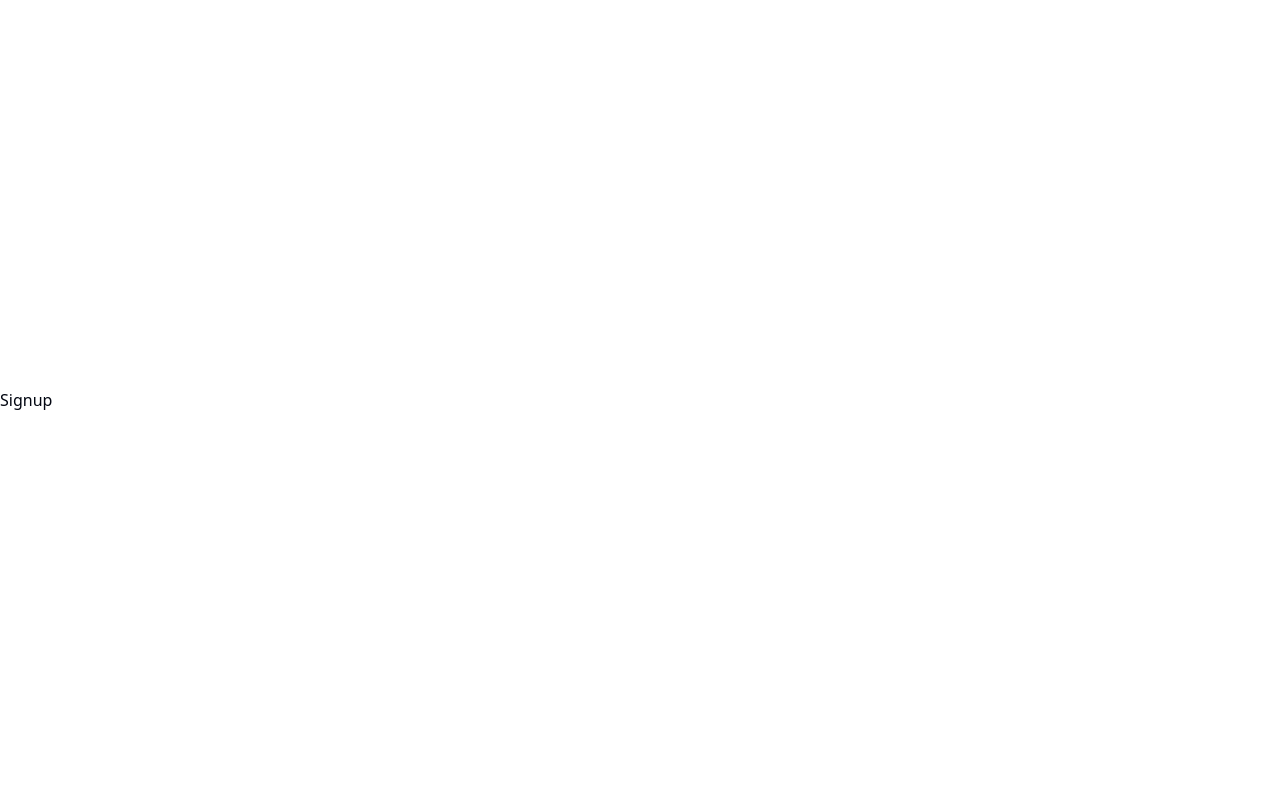
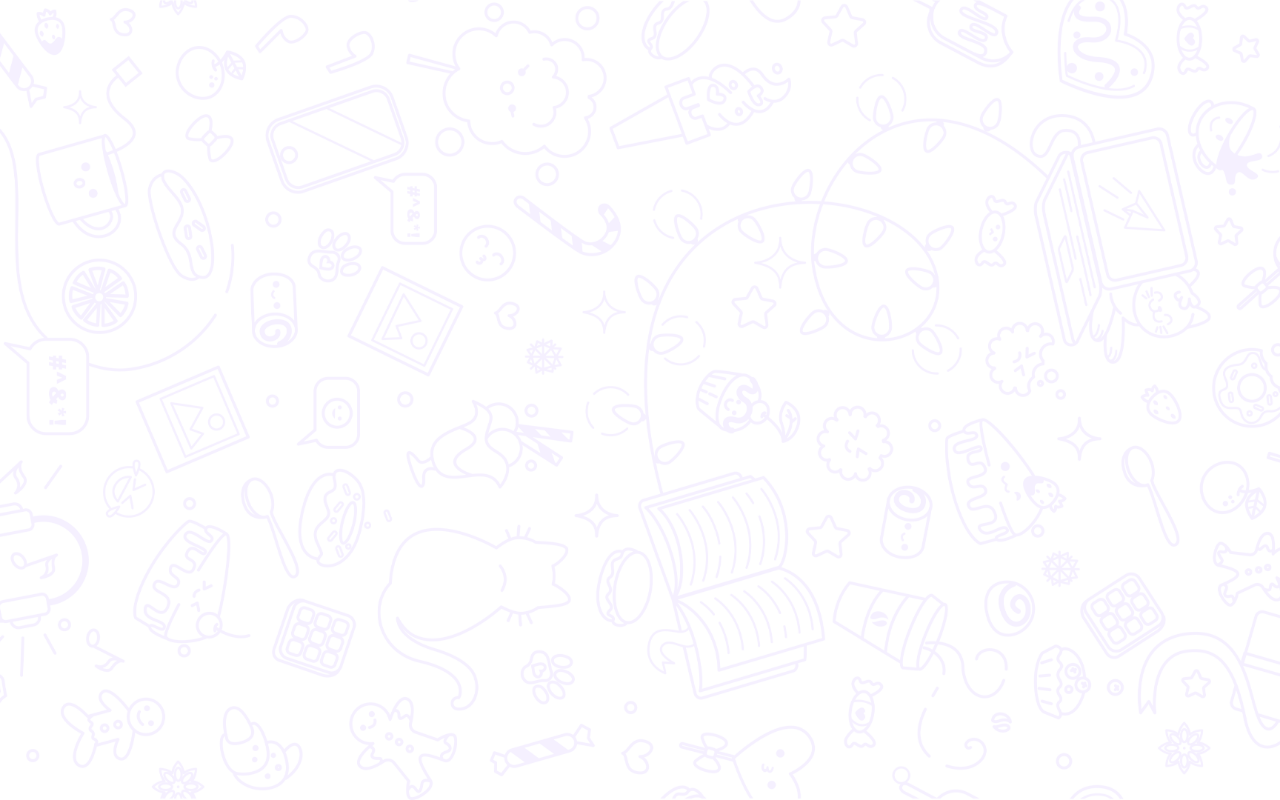
Before and after one commit to OshithRoshantha/Vibez-client, a React (Vite) app: page /Signup in a window 1280 px wide. Built offline with nearby package versions, Linux system fonts and the light colour scheme.

Commit message:
update Signup component to use a styled container with background image

```diff
--- a/src/Pages/Signup.jsx
+++ b/src/Pages/Signup.jsx
@@ -3,6 +3,6 @@ import './Styles/Signup.css'
 
 export default function Signup() {
   return (
-    <div>Signup</div>
+    <div className='second-container'></div>
   )
 }
--- a/src/Pages/Styles/Signup.css
+++ b/src/Pages/Styles/Signup.css
@@ -0,0 +1,10 @@
+.second-container{
+    width: 100vw;
+    height: 100vh;
+    display: flex;
+    flex-direction: column;
+    justify-content: center;
+    align-items: center;
+    background-image: url('wallpaper2.png');
+    background-size: cover;
+}
```
Also changed, not shown: src/Pages/Styles/wallpaper2.png (added).
